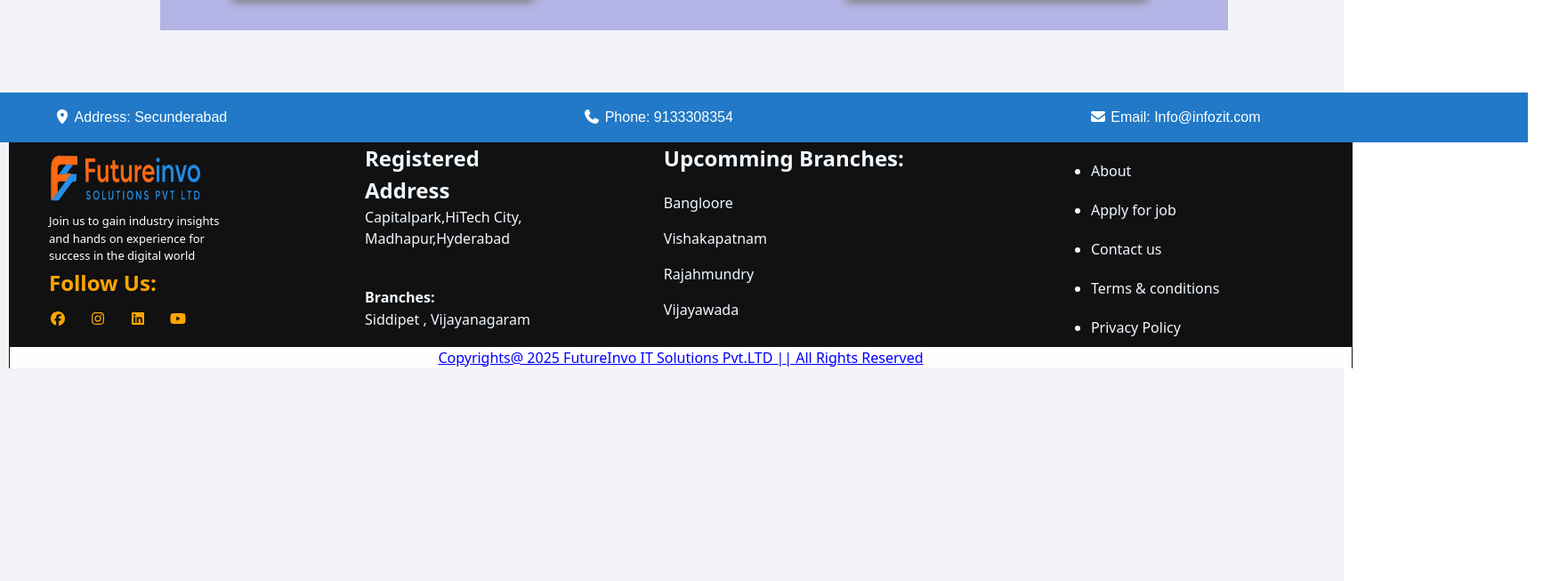
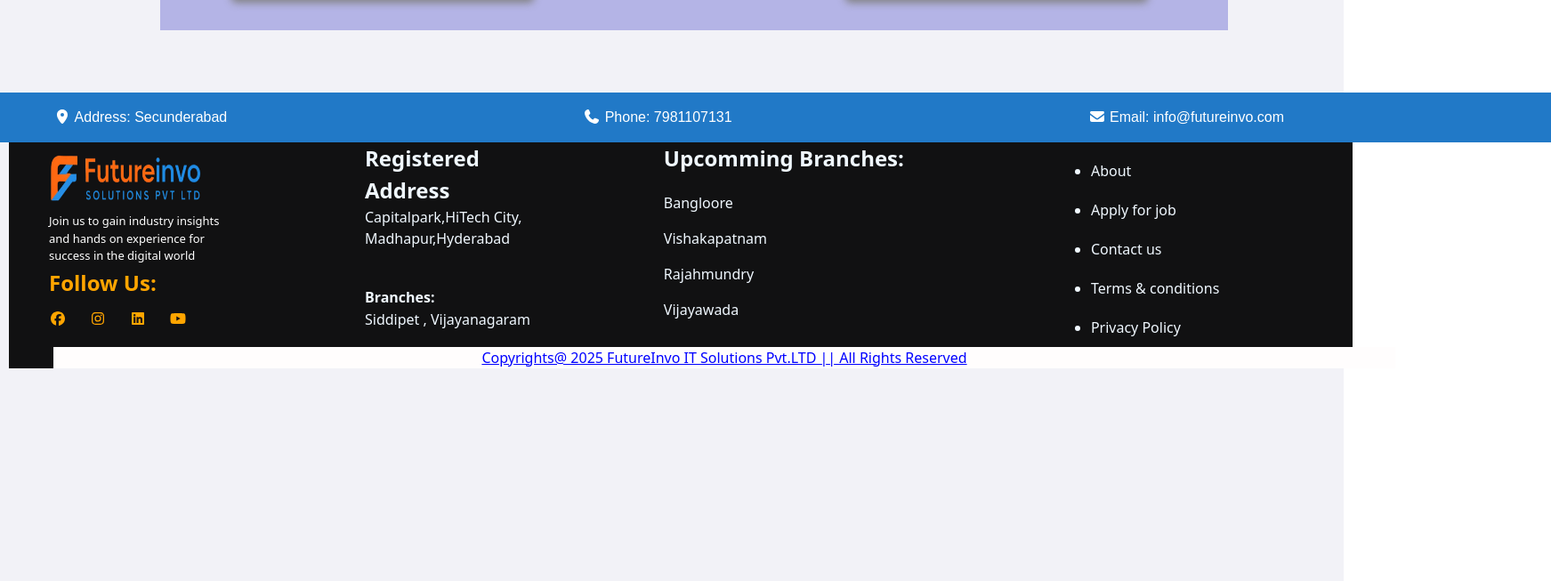
Before and after one commit to venkatesh554/future-invo-web, a React (Vite) app: page / in a window 1280 px wide. Shown: the part 4999-5652 px from the top of the page at 89% size, 1743 px wide, since content can reach past the window. Built offline with nearby package versions, Linux system fonts and the light colour scheme.

Commit message:
first commit

```diff
--- a/src/Components/Navbar.css
+++ b/src/Components/Navbar.css
@@ -111,3 +111,17 @@ button{
   top:20px;
   padding:10px 30px;
 }
+
+@media(width<576px){
+  ul {
+
+        position: fixed;
+        top: 60px;
+        left: 0;
+        background: #a69a9a;
+        flex-direction: column;
+        width: 200px;
+        padding: 20px;
+        display: block; /* or use a class toggle in React */
+    }
+}
--- a/src/Cssfiles/Home.css
+++ b/src/Cssfiles/Home.css
@@ -1622,7 +1622,6 @@ left:25px;
     margin-top:20px;
 }
 
-
 .follow{
     position:relative;
     top:-45px;
@@ -1633,7 +1632,7 @@ left:25px;
      position:relative;
     top:-8px;
     text-align:center;
-    left:-49px;
+    left:-49 px;
     color:blue;
     text-decoration:underline;
     background-color: #fffdfd;
@@ -1641,7 +1640,9 @@ left:25px;
 }
 
 
-
+@media(width<576){
+
+}
 
 
 
--- a/src/Navbar/Home.jsx
+++ b/src/Navbar/Home.jsx
@@ -454,9 +454,9 @@ function Home() {
                 <div className="block9">
                   <div className="foot-header">
                     <p><FontAwesomeIcon icon={faLocationDot} /> Address: Secunderabad</p>
-                    <p><FontAwesomeIcon icon={faPhone} /> Phone: 9133308354</p>
+                    <p><FontAwesomeIcon icon={faPhone} /> Phone: 7981107131</p>
 
-                    <p><FontAwesomeIcon icon={faEnvelope} /> Email: Info@infozit.com</p>
+                    <p><FontAwesomeIcon icon={faEnvelope} /> Email: info@futureinvo.com</p>
                   </div>
 
                   <div className="imgss">
```
